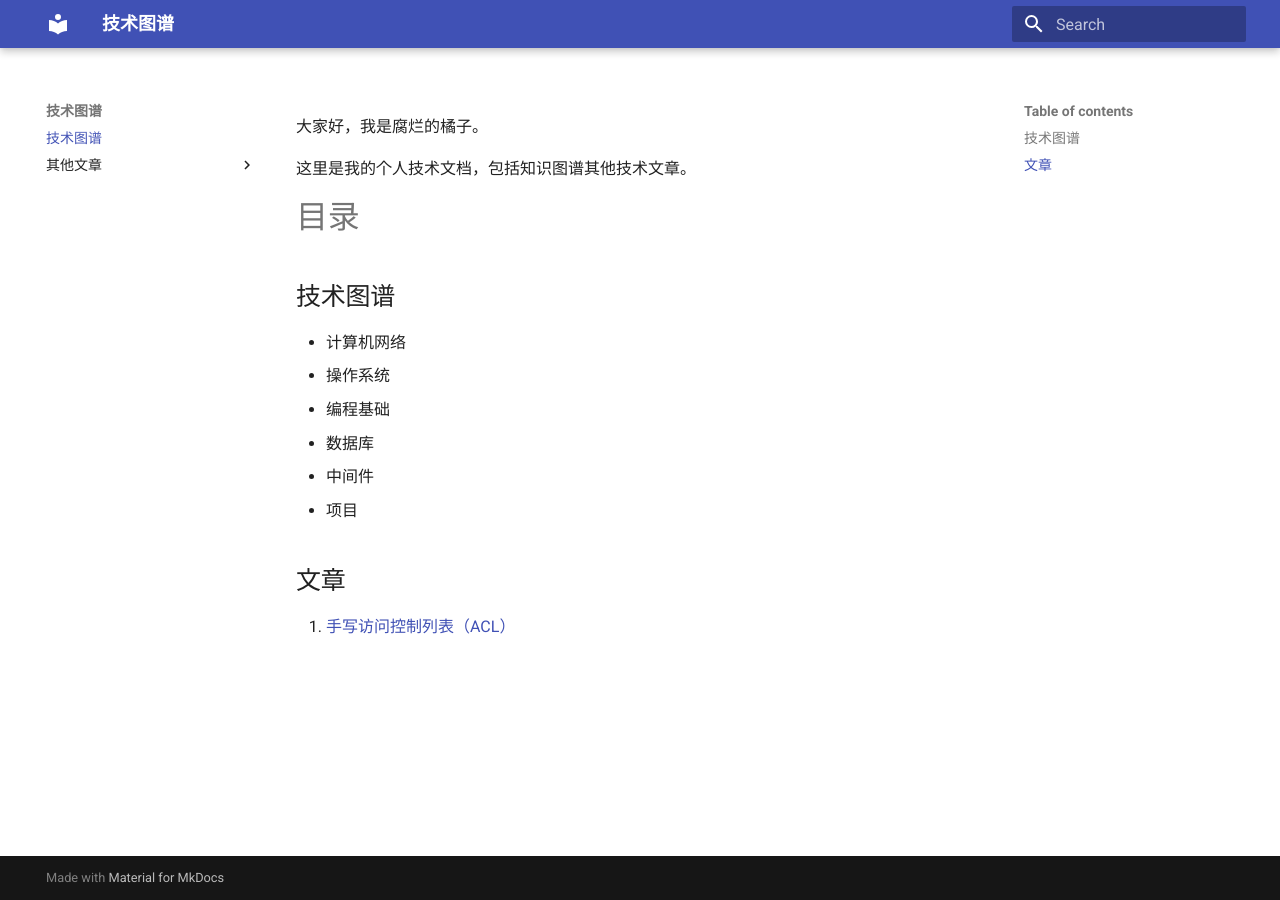
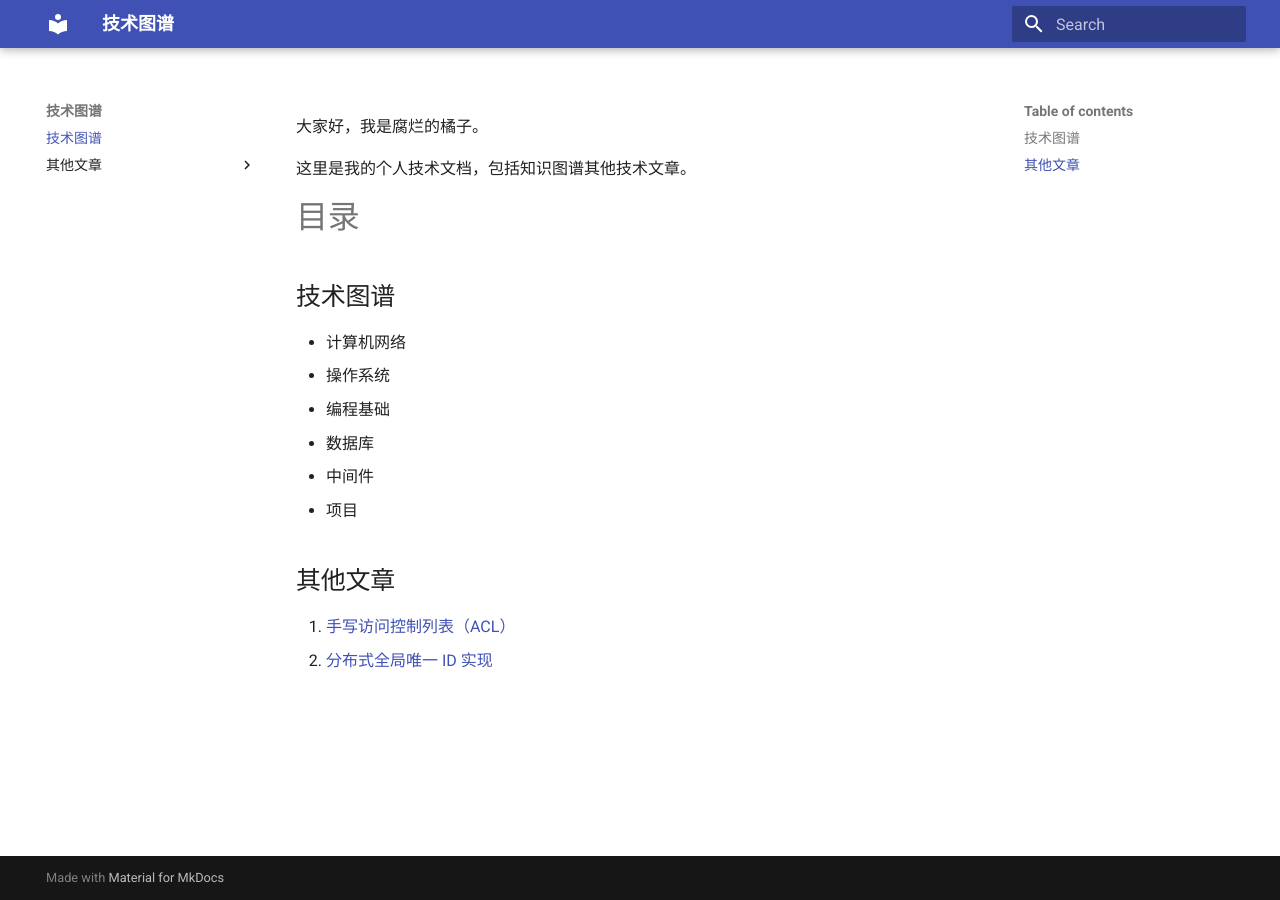
Before and after one commit to z1ming/cs-Hydra, an MkDocs documentation site: the page built from docs/index.md, in a window 1280 px wide. Built offline with MkDocs 1.6.1 and Material for MkDocs 9.7.7, drawn with Linux system fonts in a browser that asks for light colours.

Commit message:
Update index.md

```diff
--- a/docs/index.md
+++ b/docs/index.md
@@ -13,6 +13,7 @@
 - 中间件
 - 项目
 
-## 文章
+## 其他文章
 
 1. [手写访问控制列表（ACL）](./文章/ACLs.md)
+2. [分布式全局唯一 ID 实现](./文章/id.md)
```
